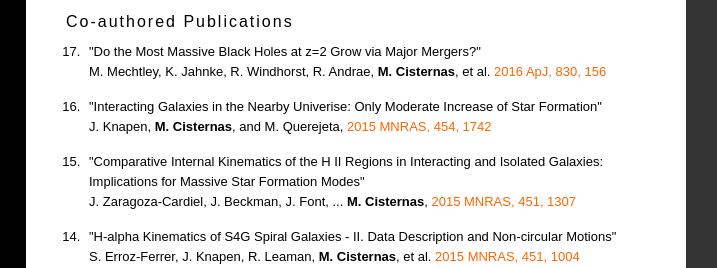
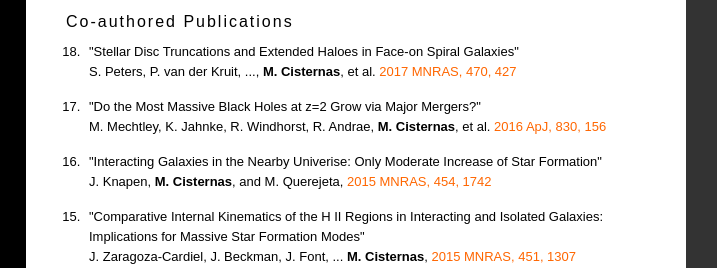
Before and after one commit to mcisternas/mcisternas.github.io, a plain HTML site: page pubs.html in a window 1280 px wide. Shown: the part 438-706 px from the top of the page, 278-995 px from the left. Drawn offline with Linux system fonts and the light colour scheme; a script that the page names is missing.

Commit message:
no message

```diff
--- a/pubs.html
+++ b/pubs.html
@@ -106,6 +106,11 @@ charset="utf-8" /> <meta name="keywords" content="" /> <meta name="description"
 
 <ol>
 
+<li value="18">&quot;Stellar Disc Truncations and Extended Haloes in Face-on Spiral Galaxies&quot;<br />
+S. Peters, P. van der Kruit, ..., <strong>M. Cisternas</strong>, et al.
+<a href="http://adsabs.harvard.edu/abs/2017MNRAS.470..427P" target="_blank">2017 MNRAS, 470, 427</a>
+</li>
+
 <li value="17">&quot;Do the Most Massive Black Holes at z=2 Grow via Major Mergers?&quot;<br />
 M. Mechtley, K. Jahnke, R. Windhorst, R. Andrae, <strong>M. Cisternas</strong>, et al.
 <a href="http://adsabs.harvard.edu/abs/2016ApJ...830..156M" target="_blank">2016 ApJ, 830, 156</a>
```
